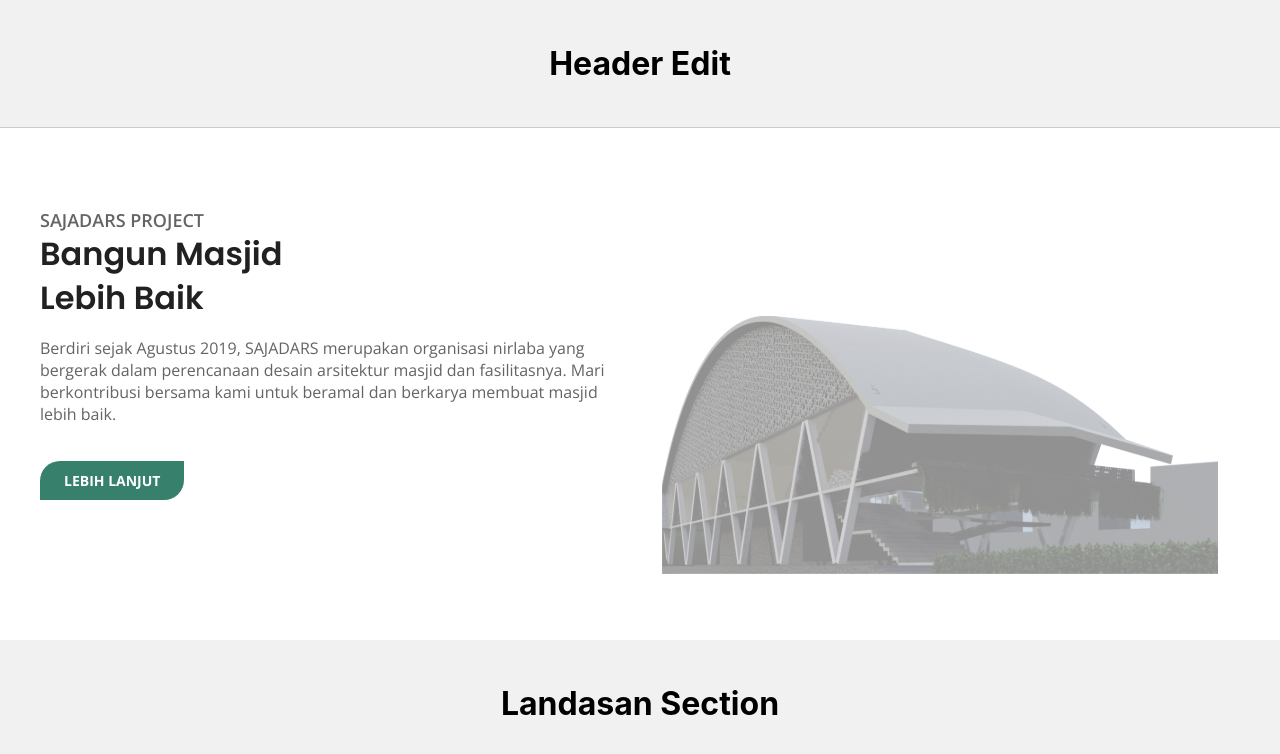
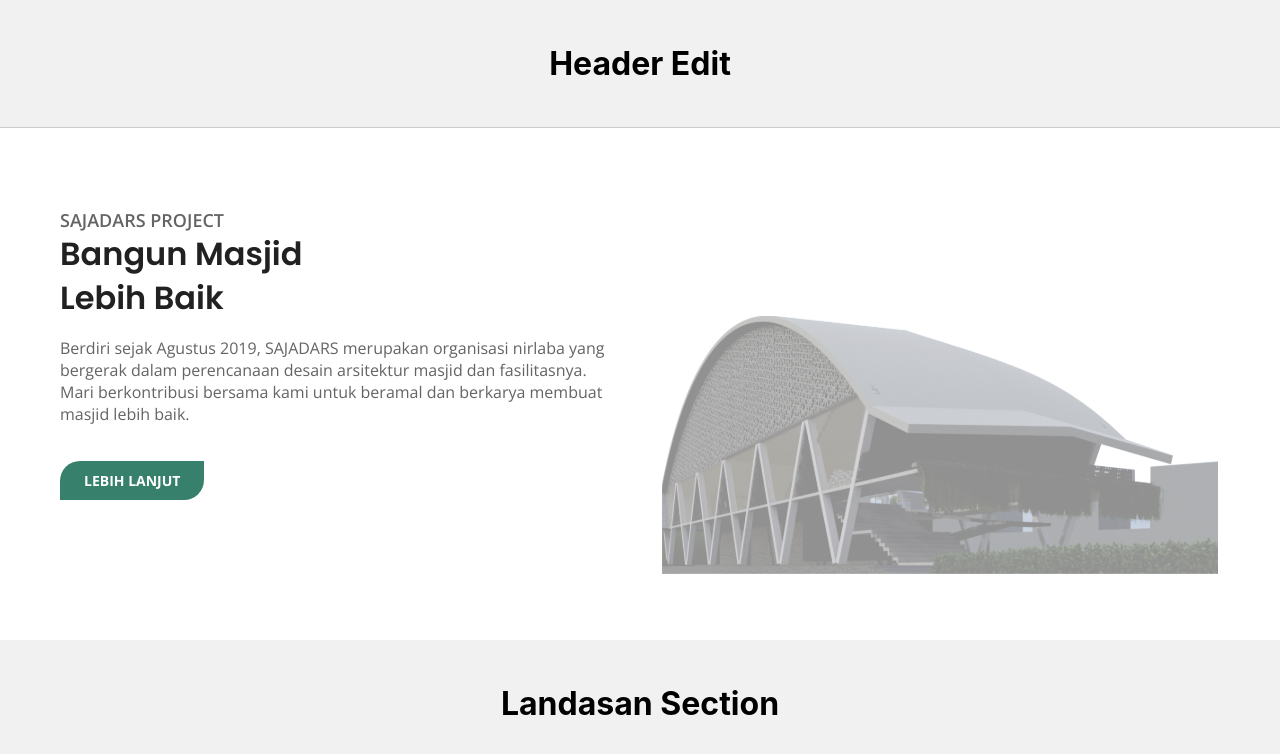
Before and after one commit to muhidayat03/sajadars-web, a React (Create React App) app: page / in a window 1280 px wide. Shown: the top 754 px of the page. Built offline with nearby package versions, Linux system fonts and the light colour scheme.

Commit message:
update padding

```diff
--- a/src/pages/home/BannerSection.js
+++ b/src/pages/home/BannerSection.js
@@ -40,7 +40,7 @@
 
 const LeftContainer = styled(Col)`
   @media only screen and (min-width: 600px) {
-    padding : 40px 20px 40px 0px;
+    padding : 40px 20px;
   }
 `;
 
```
